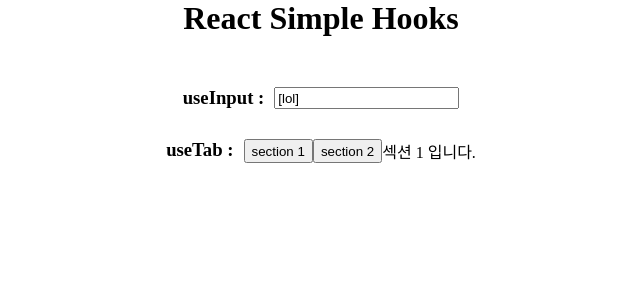
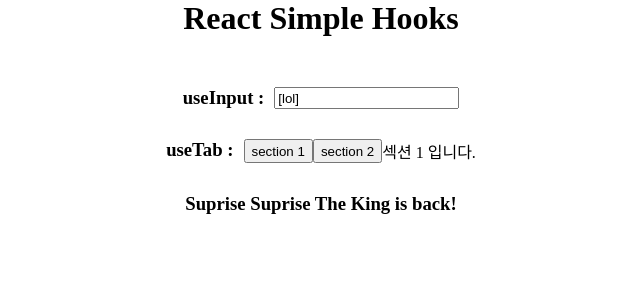
Before and after one commit to rkdvnfma90/react-simple-hooks, a React (Create React App) app: page / in a window 1280 px wide. Shown: the top 300 px of the page, without its empty margins (319-959 px from the left). Built offline with nearby package versions, Linux system fonts and the light colour scheme.

Commit message:
add useClick hook

```diff
--- a/src/App.js
+++ b/src/App.js
@@ -2,6 +2,7 @@ import React from 'react'
 import { useInput } from './hooks/useInput.js'
 import { useTabs } from './hooks/useTabs.js'
 import { useTitle } from './hooks/useTitle.js'
+import { useClick } from './hooks/useClick.js'
 import './App.css'
 
 const App = () => {
@@ -24,17 +25,25 @@ const App = () => {
 
   /* useTitle */
   const titleUpdater = useTitle('Loading...')
-  setTimeout(() => titleUpdater('Home'), 5000)
+  setTimeout(() => titleUpdater('Home'), 1000)
+
+  /* useClick */
+  const sayConor = () => {
+    console.log('Conor mcgregor')
+  }
+  const title = useClick(sayConor)
 
   return (
     <div className="app-main">
       <h1 className="app-title">React Simple Hooks</h1>
 
+      {/* useInput */}
       <section className="app-hooks">
         <h3 className="app-desc">useInput : </h3>
         <input placeholder="Name" {...name} />
       </section>
 
+      {/* useTab */}
       <section className="app-hooks">
         <h3 className="app-desc">useTab : </h3>
         {content.map((section, index) => (
@@ -44,6 +53,11 @@ const App = () => {
         ))}
         {currentItem.content}
       </section>
+
+      {/* useClick */}
+      <section className="app-hooks">
+        <h3 ref={title}>Suprise Suprise The King is back!</h3>
+      </section>
     </div>
   )
 }
--- /dev/null
+++ b/src/hooks/useClick.js
@@ -0,0 +1,28 @@
+import { useEffect, useRef } from 'react'
+
+export const useClick = (onClick) => {
+  const ref = useRef()
+
+  useEffect(() => {
+    if (typeof onClick !== 'function') {
+      return
+    }
+    /*
+        The ref value 'element.current' will likely have changed by the time this effect cleanup function runs.
+        If this ref points to a node rendered by React, copy 'element.current' to a variable inside the effect,
+        and use that variable in the cleanup function
+        해당 변수를 안에서 copy 하지 않으면 (element = ref.current) ref가 unmount 시점에 null이 되므로 copy 해야 한다.
+    */
+    const element = ref.current
+    if (element) {
+      element.addEventListener('click', onClick)
+    }
+    // cleanup
+    return () => {
+      if (element) {
+        element.removeEventListener('click', onClick)
+      }
+    }
+  }, [])
+  return ref
+}
```
